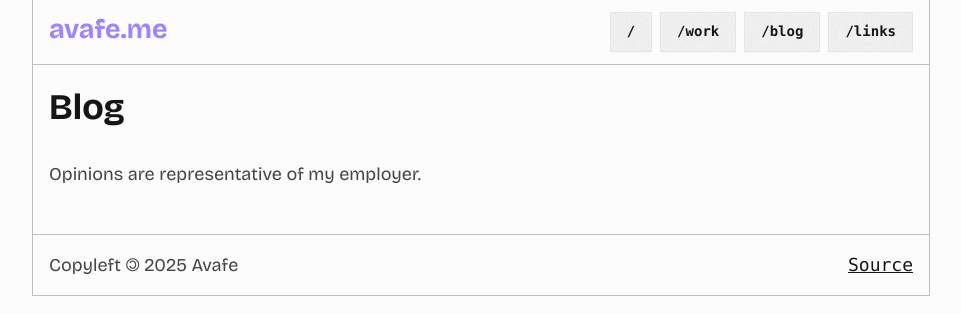
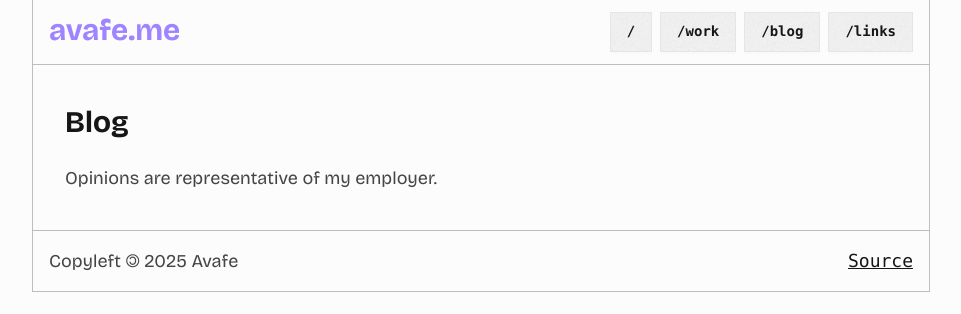
Before and after one commit to ImAvafe/imavafe.github.io, a SvelteKit app: page /blog in a window 1280 px wide. Shown: the top 314 px of the page, without its empty margins (159-1120 px from the left). Built offline with nearby package versions, Linux system fonts and the light colour scheme.

Commit message:
Improve text sizing and spacing

```diff
--- a/src/app.css
+++ b/src/app.css
@@ -44,7 +44,7 @@
 	default: false;
 	prefersdark: true;
 	color-scheme: 'dark';
-	--color-base-100: oklch(18% 0 0);
+	--color-base-100: oklch(15% 0 0);
 	--color-base-200: oklch(19% 0 0);
 	--color-base-300: oklch(22% 0 0);
 	--color-base-content: oklch(87.609% 0 0);
--- a/src/app.html
+++ b/src/app.html
@@ -7,7 +7,7 @@
 	</head>
 	<body
 		data-sveltekit-preload-data="hover"
-		class="prose h-full max-w-full text-lg selection:bg-primary selection:text-black prose-headings:font-bold prose-h1:text-4xl prose-a:link-primary"
+		class="prose h-full max-w-full text-lg selection:bg-primary selection:text-black prose-headings:my-6 prose-h1:text-3xl prose-h1:font-bold prose-h2:text-2xl prose-h3:text-xl prose-a:link-primary"
 	>
 		<div style="display: contents">%sveltekit.body%</div>
 	</body>
--- a/src/lib/components/Navbar.svelte
+++ b/src/lib/components/Navbar.svelte
@@ -10,7 +10,7 @@
 
 <div class="navbar bg-base-100 px-4 outline-1 outline-neutral">
 	<div class="flex w-full flex-wrap justify-between gap-2">
-		<a href="/" class="no-underline"><h2 class="mt-0 mb-0 text-primary">{title}</h2></a>
+		<a href="/" class="my-0 text-3xl font-bold text-primary no-underline">{title}</a>
 		<ul class="mt-0 mb-0 flex list-none flex-row flex-wrap gap-2 px-0">
 			{#each items as item}
 				<li class="mt-0 mb-0 p-0">
--- a/src/routes/+layout.svelte
+++ b/src/routes/+layout.svelte
@@ -39,7 +39,7 @@
 <div class="flex w-full flex-col items-center">
 	<div class="w-full max-w-4xl outline-1 outline-neutral">
 		<Navbar title="avafe.me" items={navItems} />
-		<div class="px-4 py-6">
+		<div class="px-8 py-4">
 			{@render children?.()}
 		</div>
 		<Footer description="Copyleft 🄯 2025 Avafe" links={footerLinks} />
```
